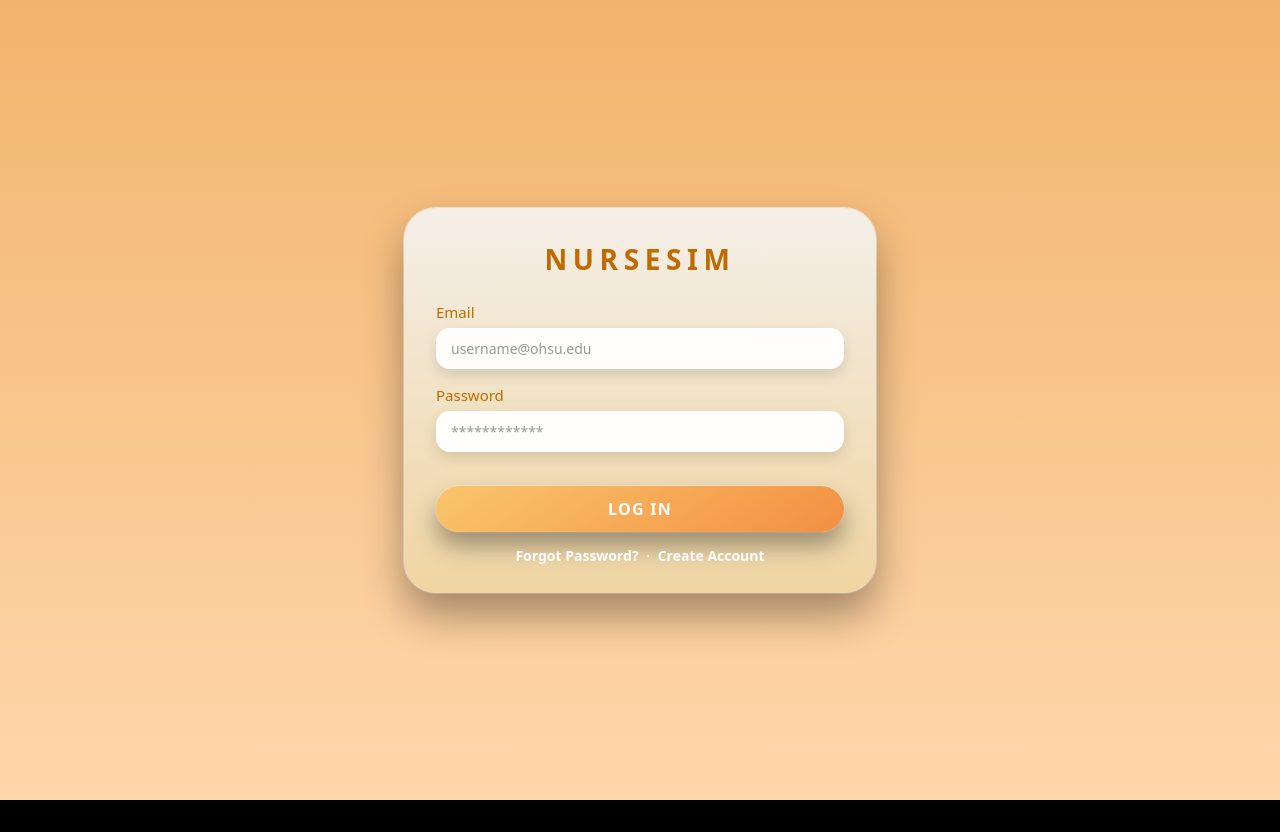
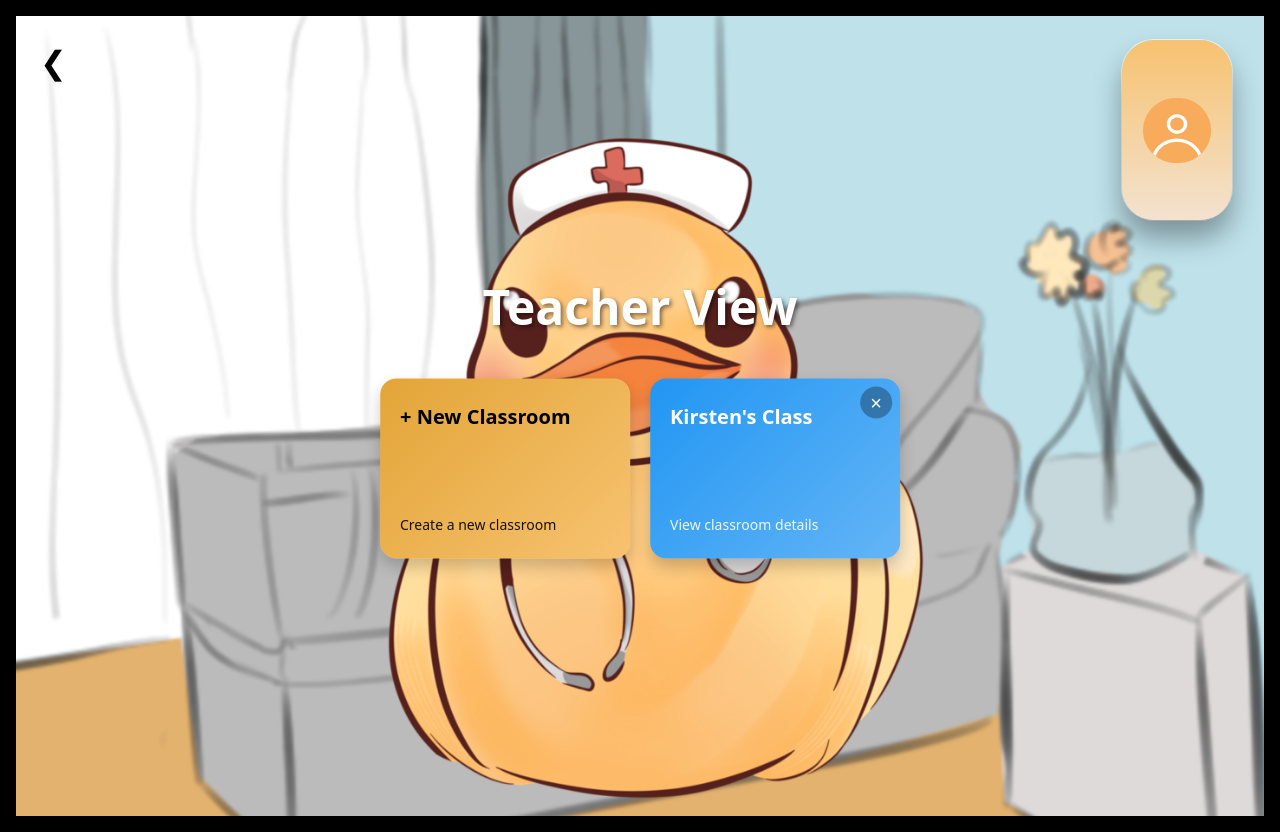
Before and after one commit to dalyai33/NurseSim, a React (Vite) app in the folder web/: page /teacher in a window 1280 px wide. Before the commit this address led to /. Before the commit the page ends 800 px from the top, so only its background shows below. Built offline with nearby package versions, Linux system fonts and the light colour scheme; a web font is replaced by a local one.

Commit message:
Classroom teacher landing page, and create class.

```diff
--- a/web/src/app/routes.tsx
+++ b/web/src/app/routes.tsx
@@ -35,6 +35,7 @@ import SignUpPage from "../features/auth/SignUpPage";
 import { LandingPage } from "../features/landing/LandingPage";
 import { ClassroomStudentsPage } from "../features/classroom/ClassroomStudentsPage";
 import { ClassroomPermissionsPage } from "../features/classroom/ClassroomPermissionsPage";
+import { TeacherViewLandingPage } from "../features/classroom/TeacherViewLandingPage";
 import { SimIntroductionPage } from "../features/sim/SimIntroductionPage";
 import { SimLandingPage } from "../features/sim/SimLandingPage";
 import { SimLevel1Page } from "../features/sim/SimLevel1Page";
@@ -55,6 +56,7 @@ export const AppRoutes: React.FC = () => {
       <Route path="/landing" element={<LandingPage />} />
 
       {/* classroom views */}
+      <Route path="/teacher" element={<TeacherViewLandingPage />} />
       <Route path="/classroom/permissions" element={<ClassroomPermissionsPage />} />
       <Route path="/classroom/students" element={<ClassroomStudentsPage />} />
 
--- a/web/src/features/classroom/ClassroomPermissionsPage.tsx
+++ b/web/src/features/classroom/ClassroomPermissionsPage.tsx
@@ -1,11 +1,13 @@
 import React from "react";
-import { useNavigate } from "react-router-dom";
+import { useNavigate, useSearchParams } from "react-router-dom";
 import { ClassroomShell } from "./ClassroomShell";
 import { SoftCard } from "../../components/SoftCard";
 import "../../styles/classroom.css";
 
 export const ClassroomPermissionsPage: React.FC = () => {
   const navigate = useNavigate();
+  const [searchParams] = useSearchParams();
+  const classroomName = searchParams.get("name") || "KIRSTEN";
 
   return (
     <ClassroomShell>
@@ -13,11 +15,11 @@ export const ClassroomPermissionsPage: React.FC = () => {
           {/* back arrow */}
         <button
           className="back-arrow"
-          onClick={() => navigate(-1)}
+          onClick={() => navigate("/teacher")}
           aria-label="Back"
         />
         <span className="classroom-label">Classroom Name:</span>
-        <div className="classroom-name-pill">KIRSTEN</div>
+        <div className="classroom-name-pill">{classroomName}</div>
       </header>
 
       <SoftCard className="permissions-card">
@@ -43,7 +45,7 @@ export const ClassroomPermissionsPage: React.FC = () => {
           <button
             className="save-pill"
             type="button"
-            onClick={() => navigate("/classroom/students")}
+            onClick={() => navigate(`/classroom/students?name=${encodeURIComponent(classroomName)}`)}
           >
             Save
           </button>
--- a/web/src/features/classroom/ClassroomStudentsPage.tsx
+++ b/web/src/features/classroom/ClassroomStudentsPage.tsx
@@ -1,5 +1,5 @@
 import React from "react";
-import { useNavigate } from "react-router-dom";
+import { useNavigate, useSearchParams } from "react-router-dom";
 import { ClassroomShell } from "./ClassroomShell";
 import { SoftCard } from "../../components/SoftCard";
 import "../../styles/classroom.css";
@@ -14,6 +14,8 @@ const STUDENTS = [
 
 export const ClassroomStudentsPage: React.FC = () => {
   const navigate = useNavigate();
+  const [searchParams] = useSearchParams();
+  const classroomName = searchParams.get("name") || "KIRSTEN";
 
   return (
     <ClassroomShell>
@@ -22,11 +24,11 @@ export const ClassroomStudentsPage: React.FC = () => {
           {/* back arrow */}
         <button
           className="back-arrow"
-          onClick={() => navigate(-1)}
+          onClick={() => navigate("/teacher")}
           aria-label="Back"
         />
         <span className="classroom-label">Classroom Name:</span>
-        <div className="classroom-name-pill">KIRSTEN</div>
+        <div className="classroom-name-pill">{classroomName}</div>
       </header>
 
       {/* main content */}
--- /dev/null
+++ b/web/src/features/classroom/TeacherViewLandingPage.tsx
@@ -0,0 +1,220 @@
+import React, { useState, useEffect } from "react";
+import { useNavigate } from "react-router-dom";
+import simBg from "../../assets/DuckHospitalRoom.png";
+import avatarIcon from "../../assets/GenericAvatar.png";
+import "../../styles/sim.css";
+import "../../styles/classroom.css";
+
+const CLASSROOMS_STORAGE_KEY = "nursesim_classrooms";
+
+// Initial default classroom
+const DEFAULT_CLASSROOMS = [
+  { id: "1", name: "Kirsten's Class" },
+];
+
+export const TeacherViewLandingPage: React.FC = () => {
+  const navigate = useNavigate();
+  const [showCreateModal, setShowCreateModal] = useState(false);
+  const [classroomName, setClassroomName] = useState("");
+  const [classrooms, setClassrooms] = useState(DEFAULT_CLASSROOMS);
+
+  // Load classrooms from localStorage on mount
+  useEffect(() => {
+    const savedClassrooms = localStorage.getItem(CLASSROOMS_STORAGE_KEY);
+    if (savedClassrooms) {
+      try {
+        const parsed = JSON.parse(savedClassrooms);
+        if (Array.isArray(parsed) && parsed.length > 0) {
+          setClassrooms(parsed);
+        } else {
+          // If saved data is invalid, initialize with defaults
+          localStorage.setItem(CLASSROOMS_STORAGE_KEY, JSON.stringify(DEFAULT_CLASSROOMS));
+        }
+      } catch (error) {
+        console.error("Error loading classrooms from localStorage:", error);
+        // Initialize with defaults on error
+        localStorage.setItem(CLASSROOMS_STORAGE_KEY, JSON.stringify(DEFAULT_CLASSROOMS));
+      }
+    } else {
+      // First time - initialize localStorage with default classroom
+      localStorage.setItem(CLASSROOMS_STORAGE_KEY, JSON.stringify(DEFAULT_CLASSROOMS));
+    }
+  }, []);
+
+  function handleCreateClassroom() {
+    setShowCreateModal(true);
+  }
+
+  function handleCloseModal() {
+    setShowCreateModal(false);
+    setClassroomName("");
+  }
+
+  function handleSubmitClassroom(e: React.FormEvent) {
+    e.preventDefault();
+    if (classroomName.trim()) {
+      // Create new classroom
+      const newClassroom = {
+        id: Date.now().toString(),
+        name: classroomName.trim(),
+      };
+      const updatedClassrooms = [...classrooms, newClassroom];
+      setClassrooms(updatedClassrooms);
+
+      // Save to localStorage
+      localStorage.setItem(CLASSROOMS_STORAGE_KEY, JSON.stringify(updatedClassrooms));
+
+      handleCloseModal();
+      // Navigate to permissions page for the new classroom
+      navigate(`/classroom/permissions?name=${encodeURIComponent(newClassroom.name)}`);
+    }
+  }
+
+  function handleClassroomClick(classroomName: string) {
+    navigate(`/classroom/permissions?name=${encodeURIComponent(classroomName)}`);
+  }
+
+  function handleDeleteClassroom(e: React.MouseEvent, classroomId: string) {
+    e.stopPropagation(); // Prevent card click from firing
+
+    if (window.confirm("Are you sure you want to delete this classroom?")) {
+      const updatedClassrooms = classrooms.filter((c) => c.id !== classroomId);
+      setClassrooms(updatedClassrooms);
+
+      // Update localStorage
+      localStorage.setItem(CLASSROOMS_STORAGE_KEY, JSON.stringify(updatedClassrooms));
+    }
+  }
+
+  return (
+    <div className="app-screen">
+      <div
+        className="app-screen-inner sim-root"
+        style={{ backgroundImage: `url(${simBg})` }}
+      >
+        <button
+          className="back-arrow sim-back"
+          aria-label="Back"
+          onClick={() => navigate("/landing")}
+        />
+
+        <div className="sim-toolbar">
+          <div className="sim-toolbar-card">
+            <img
+              src={avatarIcon}
+              alt="Profile"
+              className="classroom-icon-img"
+            />
+          </div>
+        </div>
+
+        <div className="sim-landing-container">
+          <h1 className="sim-landing-title">Teacher View</h1>
+
+          <div className="sim-level-selection">
+            {/* Plus button to create new classroom */}
+            <button
+              className="sim-level-button primary create-classroom-button"
+              onClick={handleCreateClassroom}
+            >
+              <div className="sim-level-header">
+                <h2>+ New Classroom</h2>
+              </div>
+              <p>Create a new classroom</p>
+            </button>
+
+            {/* Existing classrooms */}
+            {classrooms.map((classroom) => (
+              <button
+                key={classroom.id}
+                className="sim-level-button available classroom-card"
+                onClick={() => handleClassroomClick(classroom.name)}
+                style={{ position: "relative" }}
+              >
+                <button
+                  className="classroom-delete-button"
+                  onClick={(e) => handleDeleteClassroom(e, classroom.id)}
+                  aria-label="Delete classroom"
+                  title="Delete classroom"
+                >
+                  <span className="delete-x">×</span>
+                </button>
+                <div className="sim-level-header">
+                  <h2>{classroom.name}</h2>
+                </div>
+                <p>View classroom details</p>
+              </button>
+            ))}
+          </div>
+        </div>
+
+        {/* Create Classroom Modal */}
+        {showCreateModal && (
+          <div className="popup-overlay" onClick={handleCloseModal}>
+            <div
+              className="popup-box introduction-box"
+              onClick={(e) => e.stopPropagation()}
+            >
+              <h2>Create New Classroom</h2>
+              <form onSubmit={handleSubmitClassroom}>
+                <div style={{ marginBottom: "20px" }}>
+                  <label
+                    htmlFor="classroom-name"
+                    style={{
+                      display: "block",
+                      marginBottom: "8px",
+                      fontSize: "16px",
+                      color: "#333",
+                    }}
+                  >
+                    Classroom Name:
+                  </label>
+                  <input
+                    id="classroom-name"
+                    type="text"
+                    value={classroomName}
+                    onChange={(e) => setClassroomName(e.target.value)}
+                    placeholder="Enter classroom name"
+                    style={{
+                      width: "100%",
+                      padding: "12px",
+                      fontSize: "16px",
+                      borderRadius: "8px",
+                      border: "1px solid #ddd",
+                      boxSizing: "border-box",
+                    }}
+                    autoFocus
+                  />
+                </div>
+                <div
+                  style={{
+                    display: "flex",
+                    gap: "12px",
+                    justifyContent: "center",
+                  }}
+                >
+                  <button
+                    type="button"
+                    className="close-button"
+                    onClick={handleCloseModal}
+                    style={{ marginTop: "0" }}
+                  >
+                    Cancel
+                  </button>
+                  <button
+                    type="submit"
+                    className="close-button"
+                    style={{ marginTop: "0" }}
+                    disabled={!classroomName.trim()}
+                  >
+                    Create
+                  </button>
+                </div>
+              </form>
+            </div>
+          </div>
+        )}
+      </div>
+    </div>
+  );
+};
--- a/web/src/features/landing/LandingPage.tsx
+++ b/web/src/features/landing/LandingPage.tsx
@@ -19,7 +19,7 @@ export const LandingPage: React.FC = () => {
             <GradientButton onClick={() => navigate("/sim")}>
               Enter
             </GradientButton>
-            <GradientButton onClick={() => navigate("/classroom/permissions")}>
+            <GradientButton onClick={() => navigate("/teacher")}>
               Teacher View
             </GradientButton>
           </div>
--- a/web/src/styles/sim.css
+++ b/web/src/styles/sim.css
@@ -253,6 +253,56 @@
   display: flex;
   flex-direction: column;
   justify-content: space-between;
+  position: relative;
+}
+
+.classroom-card {
+  position: relative;
+}
+
+.classroom-delete-button {
+  position: absolute;
+  top: 8px;
+  right: 8px;
+  background: rgba(0, 0, 0, 0.3);
+  border: none;
+  border-radius: 50%;
+  width: 32px;
+  height: 32px;
+  display: flex;
+  align-items: center;
+  justify-content: center;
+  cursor: pointer;
+  transition: all 0.2s ease;
+  z-index: 10;
+  padding: 0;
+  margin: 0;
+}
+
+.delete-x {
+  font-size: 20px;
+  font-weight: 300;
+  color: #fff;
+  line-height: 1;
+  display: block;
+  margin: 0;
+  padding: 0;
+  font-family: Arial, sans-serif;
+  text-align: center;
+  width: 100%;
+  height: 100%;
+  display: flex;
+  align-items: center;
+  justify-content: center;
+}
+
+.classroom-delete-button:hover {
+  background: rgba(220, 5, 5, 0.8);
+  transform: scale(1.1);
+}
+
+.classroom-delete-button:active {
+  transform: scale(0.95);
 }
 
 @media (max-width: 768px) {
```
